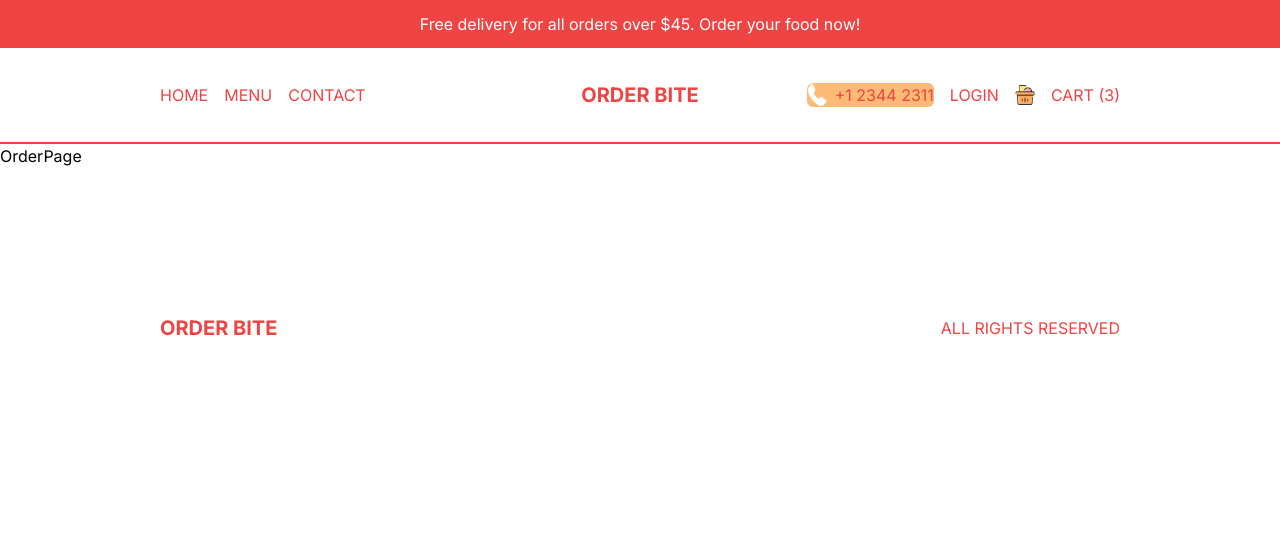
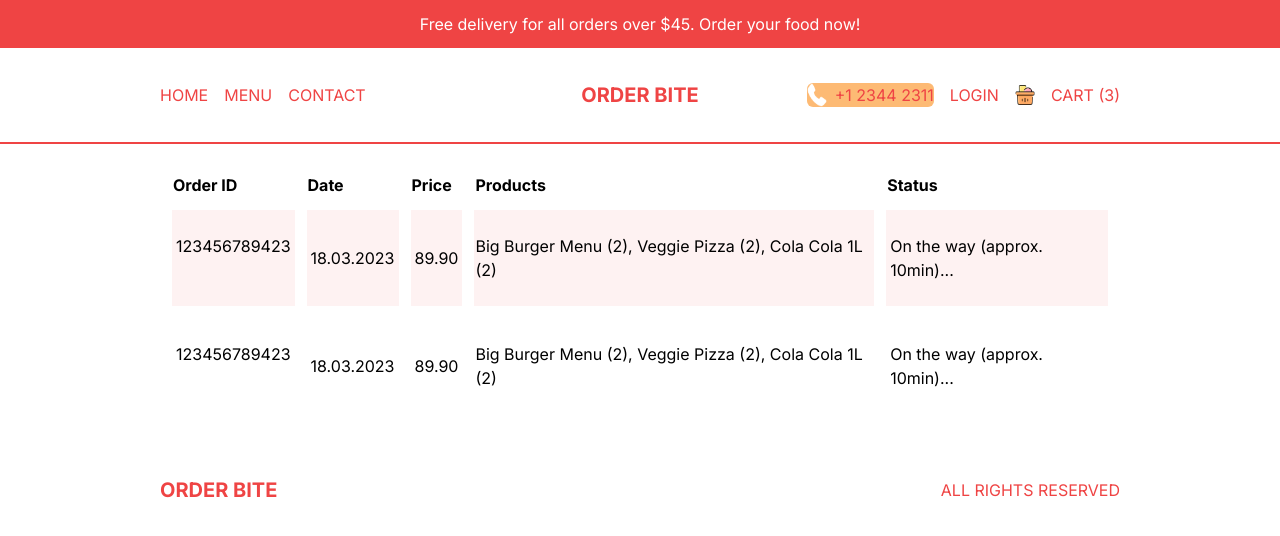
Before and after one commit to samuelsenerwa/OrderBite-Savory-Delights-Online, a Next.js app: page /orders in a window 1280 px wide. Shown: the top 536 px of the page. Built offline with nearby package versions, Linux system fonts and the light colour scheme.

Commit message:
feat: added orders page and login page

```diff
--- a/src/app/orders/page.tsx
+++ b/src/app/orders/page.tsx
@@ -1,9 +1,42 @@
-import React from 'react'
+import React from "react";
 
 const OrderPage = () => {
   return (
-    <div>OrderPage</div>
-  )
-}
+    <div className="p-4 lg:px-20 xl:px-40">
+      <table className="w-full border-separate border-spacing-3">
+        <thead>
+          <tr className="text-left">
+            <th className="hidden md:block">Order ID</th>
+            <th>Date</th>
+            <th>Price</th>
+            <th className="hidden md:block">Products</th>
+            <th>Status</th>
+          </tr>
+        </thead>
+        <tbody>
+          <tr className="text-sm md:text-base odd:bg-red-50">
+            <td className="hidden md:block py-6 px-1">123456789423</td>
+            <td className="py-6 px-1">18.03.2023</td>
+            <td className="py-6 px-1">89.90</td>
+            <td className="hidden md:block">
+              Big Burger Menu (2), Veggie Pizza (2), Cola Cola 1L (2)
+            </td>
+            <td className="py-6 px-1">On the way (approx. 10min)...</td>
+          </tr>
 
-export default OrderPage
+          <tr className="text-sm md:text-base odd:bg-gray-100">
+            <td className="hidden md:block py-6 px-1">123456789423</td>
+            <td className="py-6 px-1">18.03.2023</td>
+            <td className="py-6 px-1">89.90</td>
+            <td className="hidden md:block">
+              Big Burger Menu (2), Veggie Pizza (2), Cola Cola 1L (2)
+            </td>
+            <td className="py-6 px-1">On the way (approx. 10min)...</td>
+          </tr>
+        </tbody>
+      </table>
+    </div>
+  );
+};
+
+export default OrderPage;
--- a/src/components/Footer.tsx
+++ b/src/components/Footer.tsx
@@ -3,7 +3,7 @@
 
 const Footer = () => {
   return (
-    <div className="h-12 md:h-24 p-4 lg:p-20 xl:p-40 text-red-500 flex items-center justify-between">
+    <div className="h-12 md:h-24 p-4 lg:px-20 xl:px-40 text-red-500 flex items-center justify-between">
       <Link href="/" className="font-bold text-xl">
         ORDER BITE
       </Link>
--- a/src/components/Navbar.tsx
+++ b/src/components/Navbar.tsx
@@ -28,7 +28,11 @@
           <Image src="/phone.png" alt="" width={20} height={20} />
           <span>+1 2344 2311</span>
         </div>
-        {!user ? <Link href="/">Login</Link> : <Link href="/menu">Orders</Link>}
+        {!user ? (
+          <Link href="/login">Login</Link>
+        ) : (
+          <Link href="/menu">Orders</Link>
+        )}
         <Carticon />
       </div>
     </div>
```
